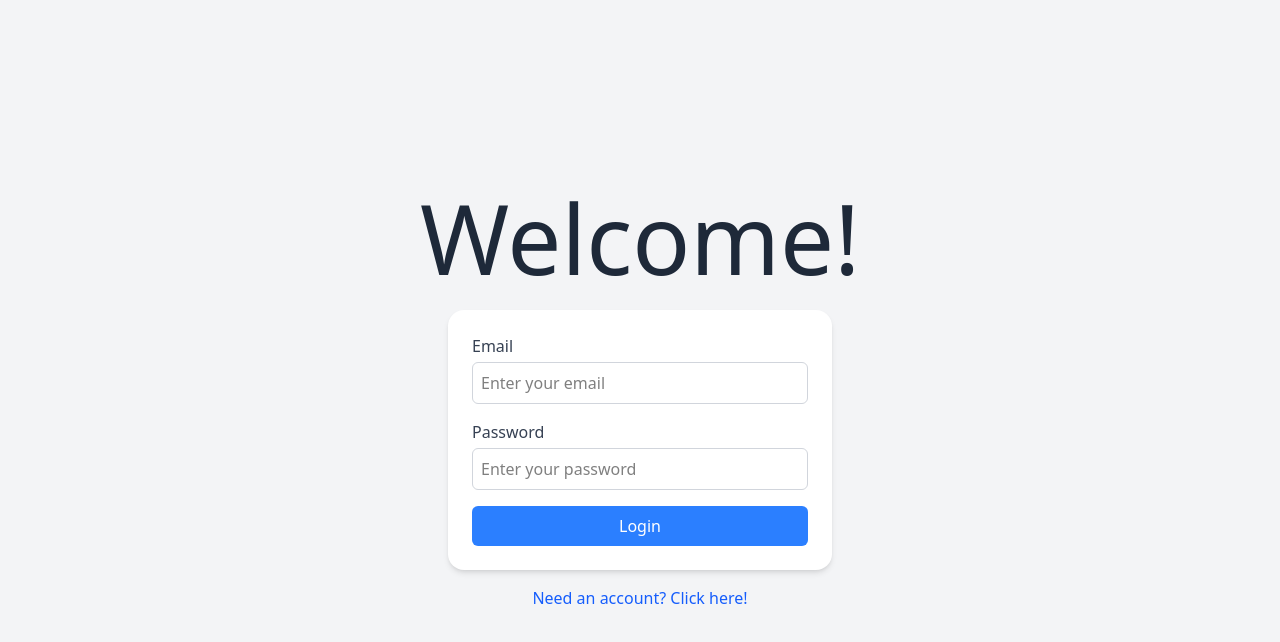
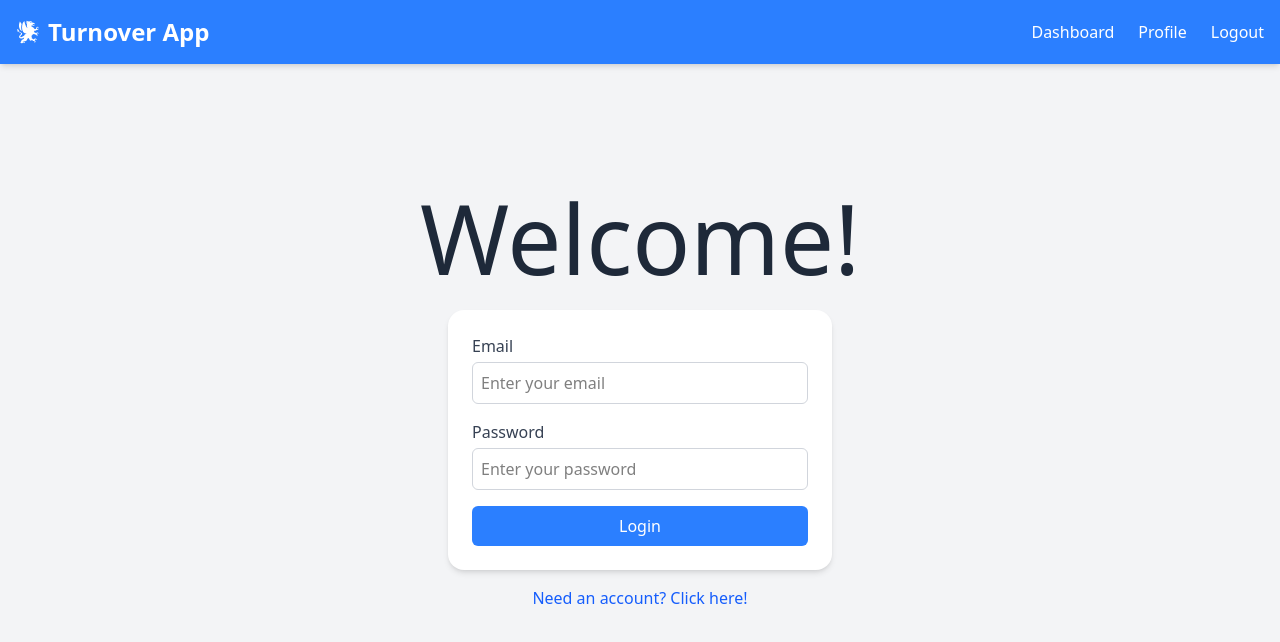
Before and after one commit to Cyrillo46/Nouveau, a React (Vite) app: page / in a window 1280 px wide. Shown: the top 642 px of the page. Built offline with nearby package versions, Linux system fonts and the light colour scheme.

Commit message:
restructured folders, added components/pages

```diff
--- a/src/App.jsx
+++ b/src/App.jsx
@@ -1,7 +1,7 @@
 import { BrowserRouter as Router, Routes, Route } from "react-router-dom";
-import { Login } from "./pages/Login";
-import { SignUp } from "./pages/Signup";
-import { Dashboard } from "./pages/Dashboard";
+import { Login } from "./components/Login";
+import { SignUp } from "./components/Signup";
+import { Dashboard } from "./components/Dashboard";
 
 function App() {
   return (
--- a/src/pages/Login.jsx
+++ b/src/components/Login.jsx
@@ -1,5 +1,6 @@
 import { useState } from "react";
 import { Link, useNavigate } from "react-router-dom";
+import { Navbar } from "./Navbar";
 
 export const Login = () => {
   const [email, setEmail] = useState("");
@@ -16,6 +17,7 @@ export const Login = () => {
 
   return (
     <div className="bg-gray-100 h-screen flex flex-col items-center justify-center">
+      <Navbar />
       <h1 className="text-8xl mb-6 text-gray-800">Welcome!</h1>
       <div className="w-96 p-6 bg-white rounded-2xl shadow-md">
         {/* connect to  backend api  */}
```
Also changed, not shown: src/components/Dashboard.jsx (renamed from src/pages/Dashboard.jsx), src/components/Signup.jsx (renamed from src/pages/Signup.jsx), src/pages/CheckInPage.jsx (added), src/pages/DashboardPage.jsx (added), src/pages/QueuePage.jsx (added).
